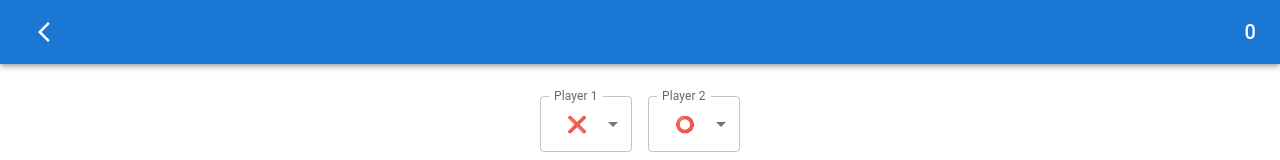
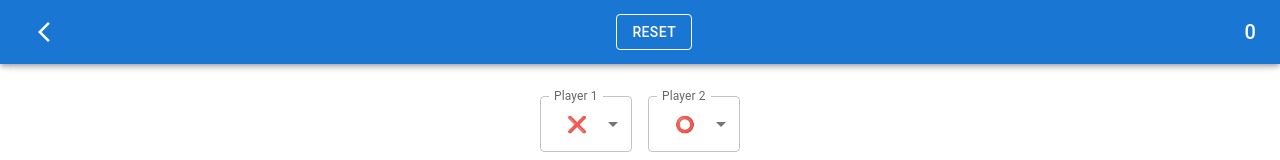
Before and after one commit to mailauki/tic-tac-toe-v2, a Next.js app: page /1_player in a window 1280 px wide. Shown: the top 160 px of the page. Built offline with nearby package versions, Linux system fonts and the light colour scheme.

Commit message:
Add board reset

```diff
--- a/app/components/header.js
+++ b/app/components/header.js
@@ -1,9 +1,9 @@
-import { AppBar, IconButton, Toolbar, Typography } from '@mui/material'
+import { AppBar, Button, IconButton, Toolbar, Typography } from '@mui/material'
 
 import ArrowBackIcon from '@mui/icons-material/ArrowBackIosNew'
 import Link from 'next/link'
 
-export default function Header({ wins }) {
+export default function Header({ handleReset, wins }) {
   return (
     <AppBar position='fixed'>
       <Toolbar sx={{ justifyContent: 'space-between' }}>
@@ -14,6 +14,15 @@ export default function Header({ wins }) {
         >
           <ArrowBackIcon />
         </IconButton>
+
+        <Button
+          onClick={handleReset}
+          variant='outlined'
+          color='inherit'
+        >
+          Reset
+        </Button>
+
         <Typography variant='h6'>{wins}</Typography>
       </Toolbar>
     </AppBar>
--- a/app/utils/game.js
+++ b/app/utils/game.js
@@ -153,9 +153,15 @@ export default function Game() {
     }
   }, [isOver, newBoard, nextBestP1Move, nextBestP2Move, pathname, randomMove, token2, turn, turnCount])
 
+  function handleReset() {
+    setBoard(emptyBoard)
+    setTurnCount(0)
+    setAlert(null)
+  }
+
   return (
     <>
-      <Header wins={wins} />
+      <Header handleReset={handleReset} wins={wins} />
       <TokenSelect token1={token1} token2={token2} handleToken1Select={handleToken1Select} handleToken2Select={handleToken2Select} isOver={isOver} />
       <Board board={board} handleAddToken={handleAddToken} isOver={isOver} />
       <Alert alert={alert} handleAlertClose={handleAlertClose} isOver={isOver} loading={alert === "Loading..." ? true : false} />
```
